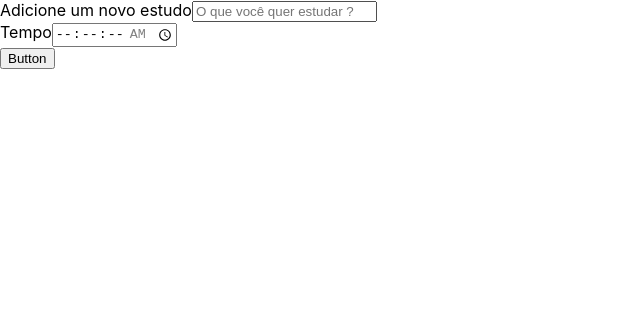
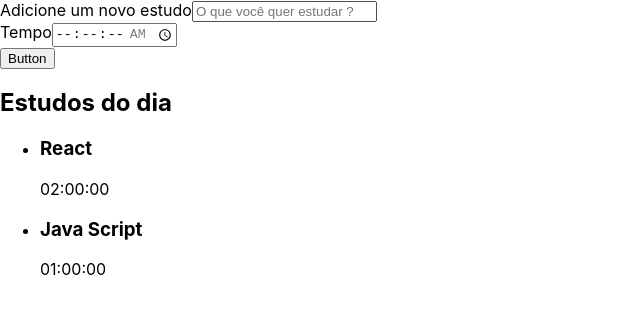
Before and after one commit to halyssonfreitas/a-react-studies, a React (Create React App) app: page / in a window 1280 px wide. Shown: the top 314 px of the page, without its empty margins (0-640 px from the left). Built offline with nearby package versions, Linux system fonts and the light colour scheme; the HTML template or start-up script is replaced by a standard one.

Commit message:
:sparkles: dummy list

```diff
--- a/src/App.tsx
+++ b/src/App.tsx
@@ -1,11 +1,13 @@
 import React from 'react';
 import Button from './components/Button';
 import Form from './components/Form'
+import List from './components/List';
 
 function App() {
   return (
     <div className="App">
       <Form/>
+      <List/>
     </div>
   );
 }
--- /dev/null
+++ b/src/components/List/index.tsx
@@ -0,0 +1,29 @@
+import React from "react";
+
+function List(){
+  return (
+    <aside>
+      <h2>Estudos do dia</h2>
+      <ul>
+        <li>
+          <h3>
+            React
+          </h3>
+          <span>
+            02:00:00
+          </span>
+        </li>
+        <li>
+          <h3>
+            Java Script
+          </h3>
+          <span>
+            01:00:00
+          </span>
+        </li>
+      </ul>
+    </aside>
+  )
+}
+
+export default List;
```
